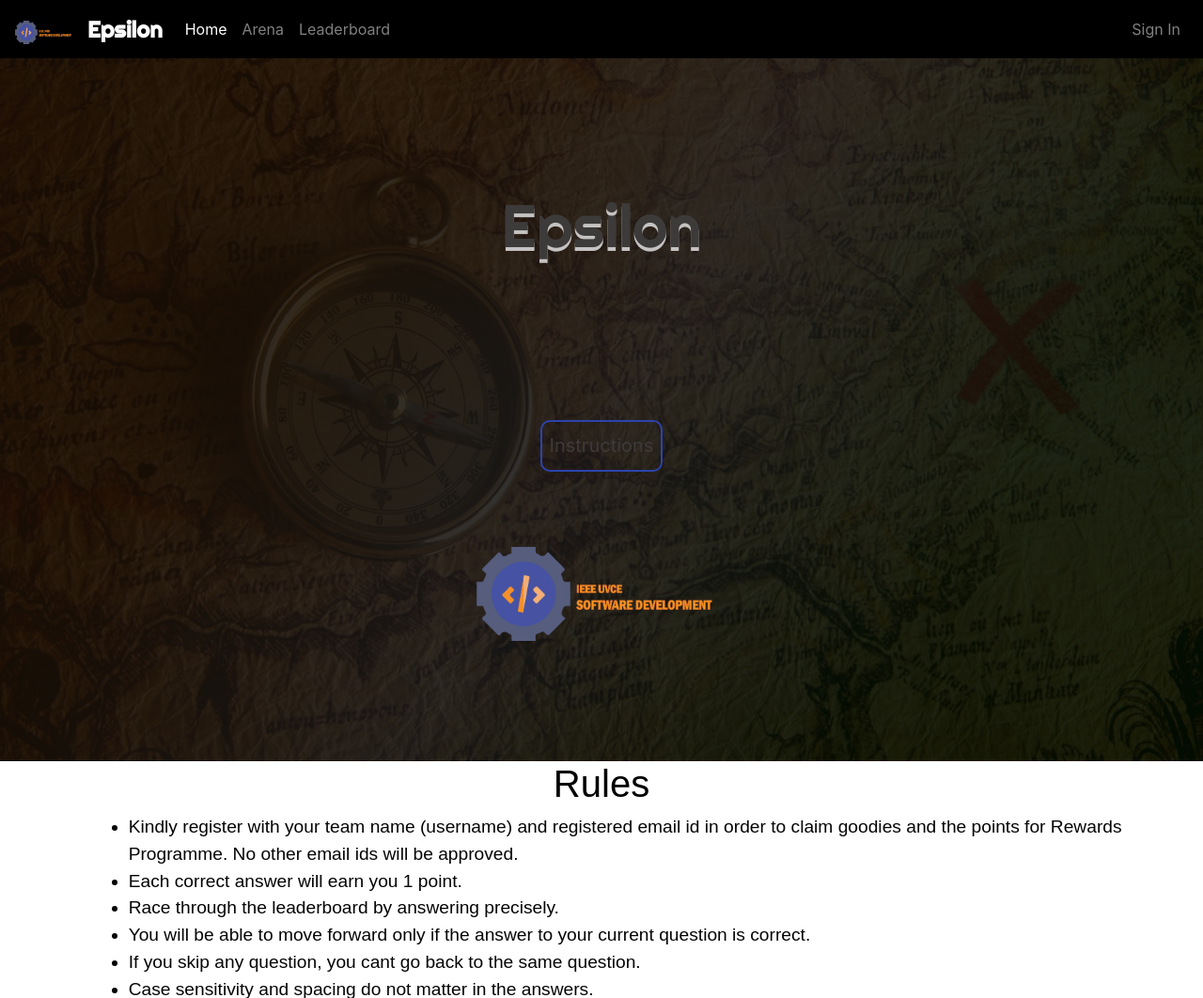
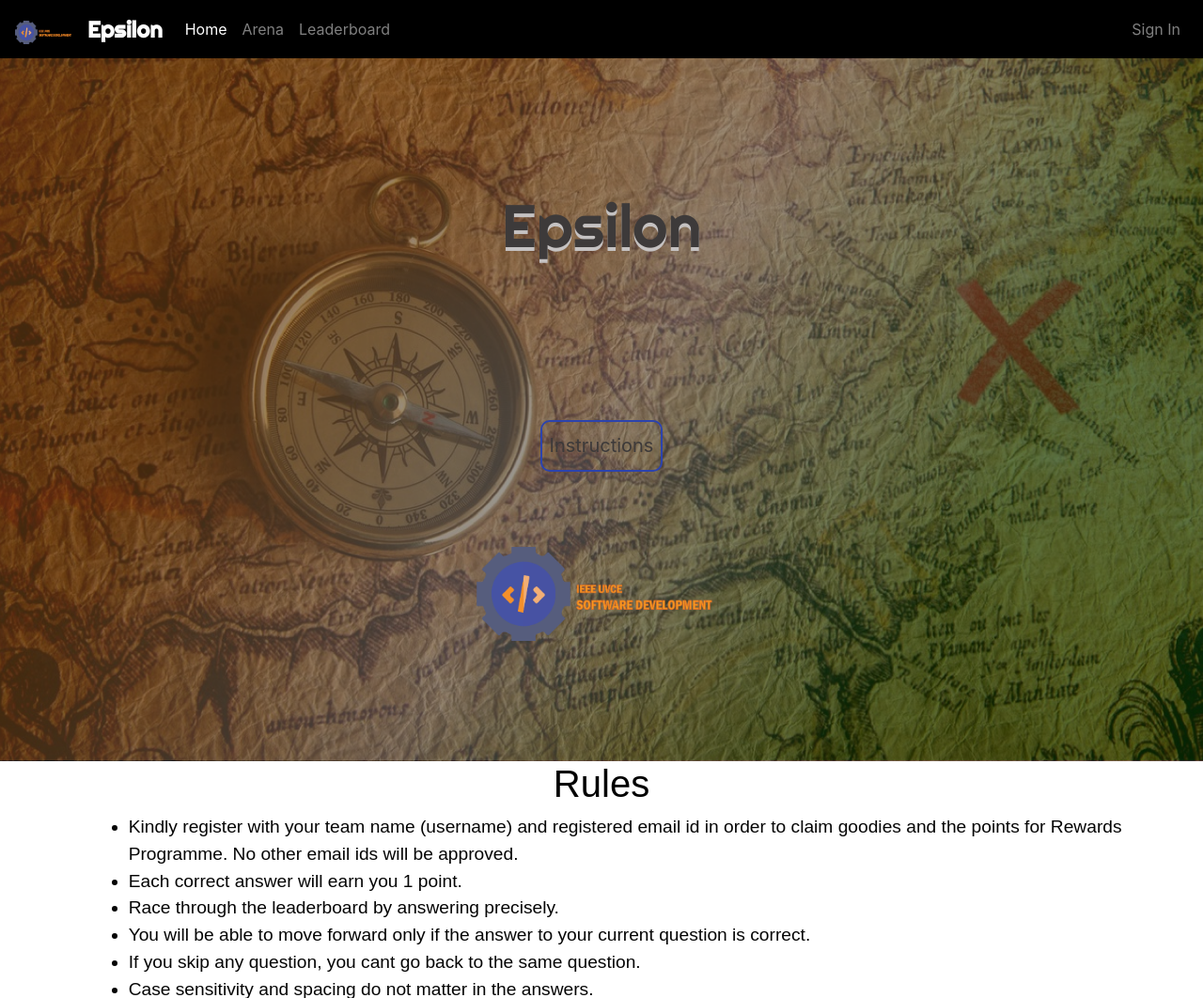
Before and after one commit to Nimitha-jagadeesha/Epsilonn-22, a Django app: page / in a window 1280 px wide. Shown: the top 1062 px of the page at 94% size. Run offline with Django 3.2, Linux system fonts and the light colour scheme; some libraries are stand-ins or nearby versions; some web fonts are replaced.

Commit message:
Update home.html

```diff
--- a/epsilon/templates/epsilon/home.html
+++ b/epsilon/templates/epsilon/home.html
@@ -48,7 +48,7 @@
             height: 95vh;
             background-position: center;
             display:flex;
-            box-shadow:  0px 100vh 0px rgba(0,0,0,0.8) inset;
+            box-shadow:  0px 100vh 0px rgba(0,0,0,0.4) inset;
 
 
         }
```
